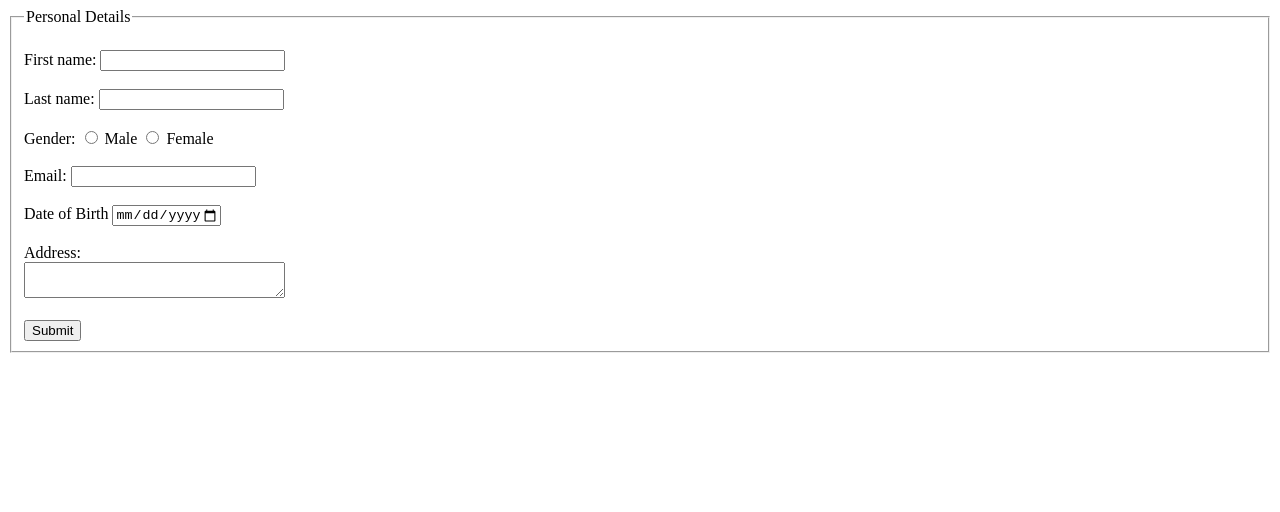
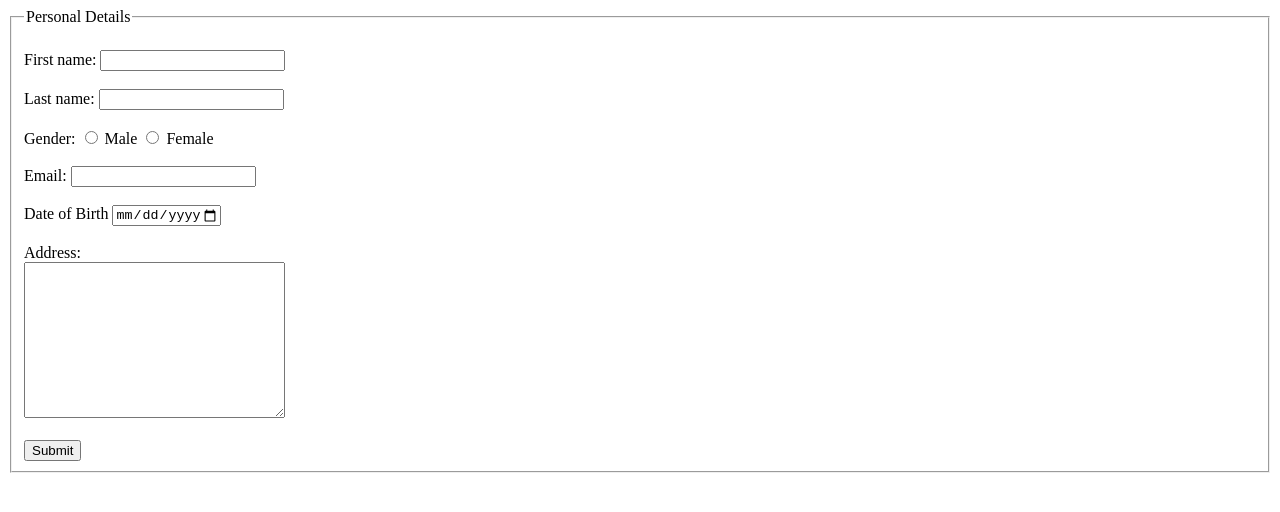
Before and after one commit to Han-a72/Html-assi.github.io, a plain HTML site: page index.html in a window 1280 px wide. Drawn offline with Linux system fonts and the light colour scheme.

Commit message:
Update index.html

```diff
--- a/index.html
+++ b/index.html
@@ -35,7 +35,7 @@
       <br>
       <label for="adress">Address:</label>
       <br>
-      <textarea  cols="30" role="10"></textarea>
+      <textarea  cols="30" rows="10"></textarea>
       <br>
       <br>
       <input type="submit">
```
